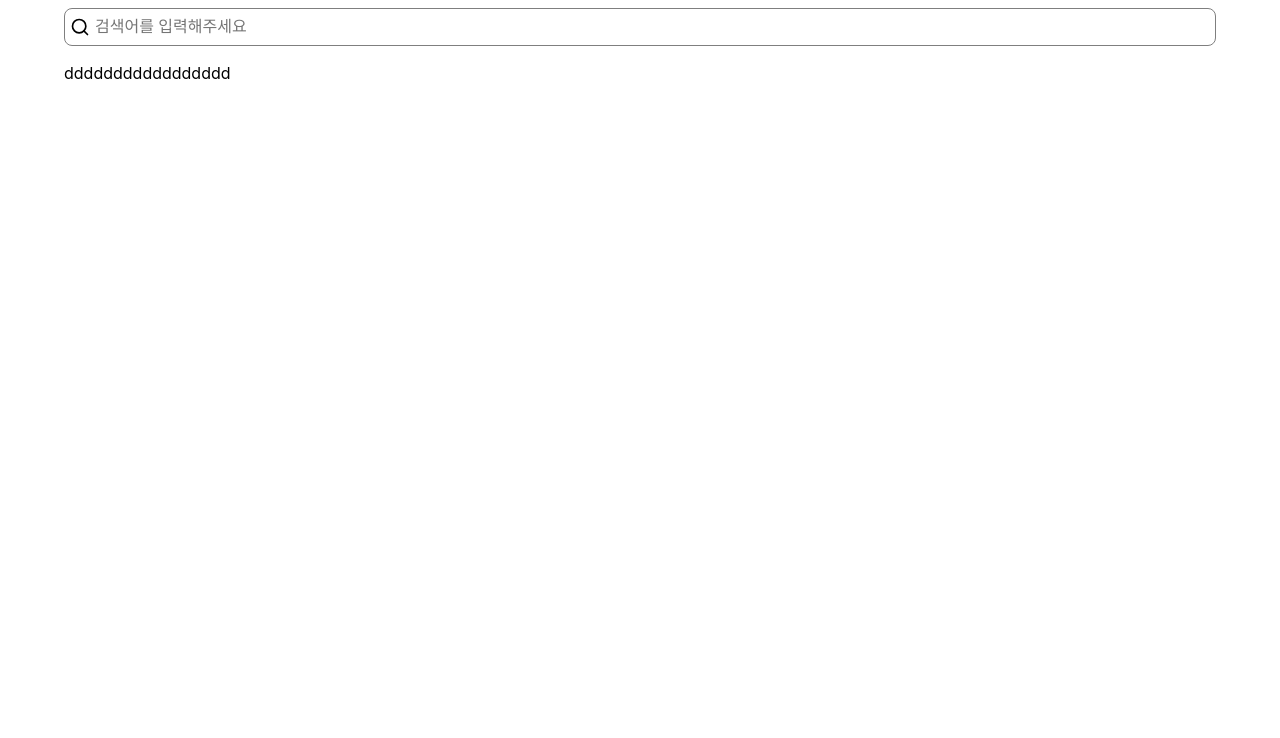
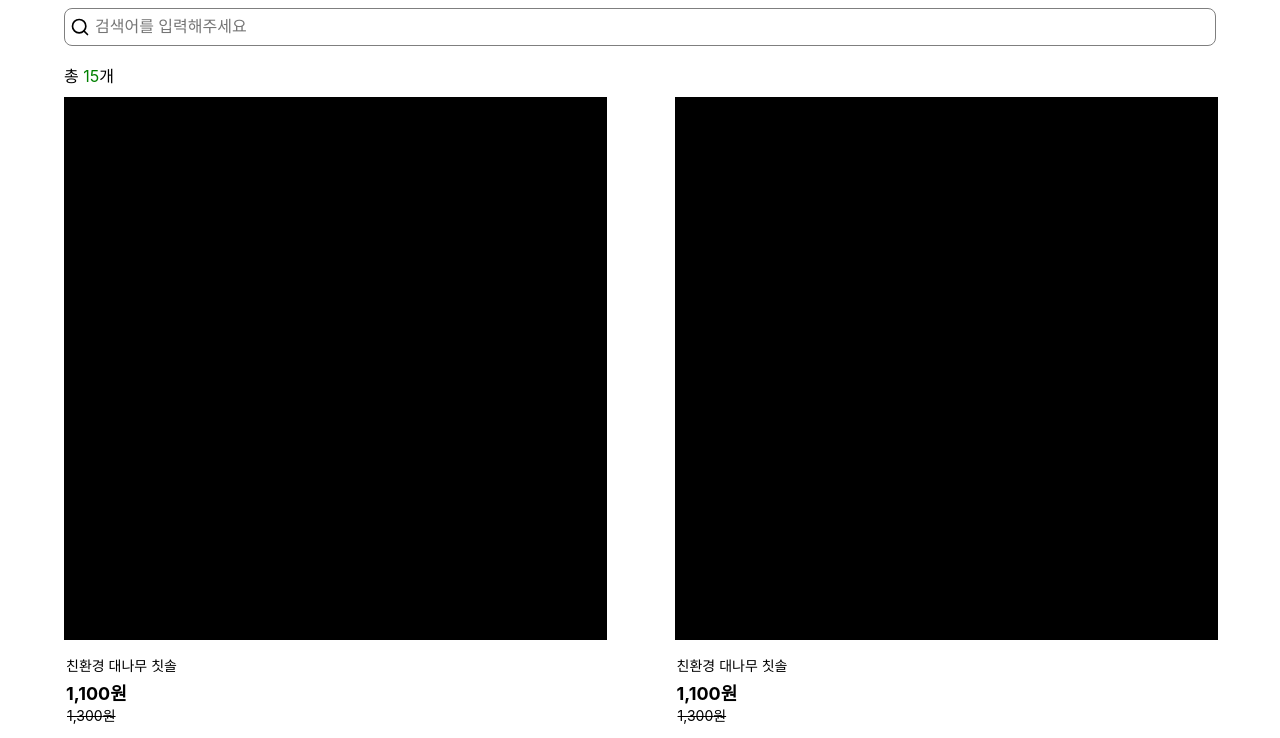
Before and after one commit to Buying-For-Earth/BFE-client, a React (Create React App) app in the folder buying-for-earth/: page /search in a window 1280 px wide. Shown: the top 738 px of the page. Built offline with nearby package versions, Linux system fonts and the light colour scheme.

Commit message:
Completed - SearchResult view

```diff
--- a/buying-for-earth/src/components/Search/SearchProduct.scss
+++ b/buying-for-earth/src/components/Search/SearchProduct.scss
@@ -1,8 +1,8 @@
-.searchbar--container {
+.search-bar--container {
   display: flex;
   align-items: center;
 
-  .searchbar {
+  .search-bar {
     display: flex;
     width: 100%;
     height: 36px;
--- a/buying-for-earth/src/components/Search/SearchProduct.tsx
+++ b/buying-for-earth/src/components/Search/SearchProduct.tsx
@@ -4,11 +4,10 @@ import './SearchProduct.scss';
 
 function SearchProduct() {
   return (
-    <div className="searchbar--container">
-      <div className="searchbar">
+    <div className="search-bar--container">
+      <div className="search-bar">
         <FiSearch size="20" />
         <input type="search" placeholder="검색어를 입력해주세요" />
-        <div className="searchbar__hr"></div>
       </div>
     </div>
   );
--- a/buying-for-earth/src/components/Search/SearchResult.tsx
+++ b/buying-for-earth/src/components/Search/SearchResult.tsx
@@ -1,9 +1,22 @@
 import React from 'react';
+import SearchResultBox from './SearchResultBox';
 
 function SearchResult() {
   return (
-  <div>
-    ddddddddddddddddd
+  <div className="search-result--container">
+    <div className="search-result__total">
+        총 <span className="search-result__total__number">{15}</span>개
+    </div>
+    <div className="search-result__product">
+        <SearchResultBox />
+        <SearchResultBox />
+        <SearchResultBox />
+        <SearchResultBox />
+        <SearchResultBox />
+        <SearchResultBox />
+        <SearchResultBox />
+        <SearchResultBox />
+    </div>
   </div>
   );
 }
--- /dev/null
+++ b/buying-for-earth/src/components/Search/SearchResultBox.scss
@@ -0,0 +1,32 @@
+.search-result-box--container {
+  display: flex;
+  flex-direction: column;
+  margin-bottom: 15px;
+  .search-result-box__image {
+    background-color: black;
+    border: 1px solid;
+    width: 100%;
+    margin-bottom: 15px;
+  }
+  .search-result-box__image::after {
+    content: "";
+    display: block;
+    padding-bottom: 100%;
+  }
+  .search-result-box__name {
+    font-size: 14px;
+    font-weight: 400;
+    margin: 0 0 4px 2px;
+  }
+  .search-result-box__discount-price {
+    font-size: 18px;
+    font-weight: 700;
+    margin-left: 2px;
+  }
+  .search-result-box__price {
+    font-size: 14px;
+    font-weight: 400;
+    margin-left: 3px;
+    text-decoration: line-through;
+  }
+}
--- /dev/null
+++ b/buying-for-earth/src/components/Search/SearchResultBox.tsx
@@ -0,0 +1,15 @@
+import React from 'react';
+import "./SearchResultBox.scss"
+
+function SearchResultBox() {
+  return (
+  <div className="search-result-box--container">
+      <div className="search-result-box__image"></div>
+      <div className="search-result-box__name">{"친환경 대나무 칫솔"}</div>
+      <div className="search-result-box__discount-price">{"1,100"}원</div>
+      <div className="search-result-box__price">{"1,300"}원</div>
+  </div>
+  );
+}
+
+export default SearchResultBox;
--- a/buying-for-earth/src/pages/Search/Search.scss
+++ b/buying-for-earth/src/pages/Search/Search.scss
@@ -2,8 +2,26 @@
   margin: 0 auto;
   width: 90%;
   height: 100%;
-  .searchbar--container {
+
+  .search-bar--container {
     height: 53px;
     margin-bottom: 10px;
   }
+
+  .search-result--container {
+    .search-result__total {
+      margin-bottom: 10px;
+      .search-result__total__number {
+        color: green;
+      }
+    }
+    .search-result__product {
+      display: flex;
+      flex-wrap: wrap;
+      justify-content: space-between;
+      .search-result-box--container {
+        width: 47%;
+      }
+    }
+  }
 }
```
